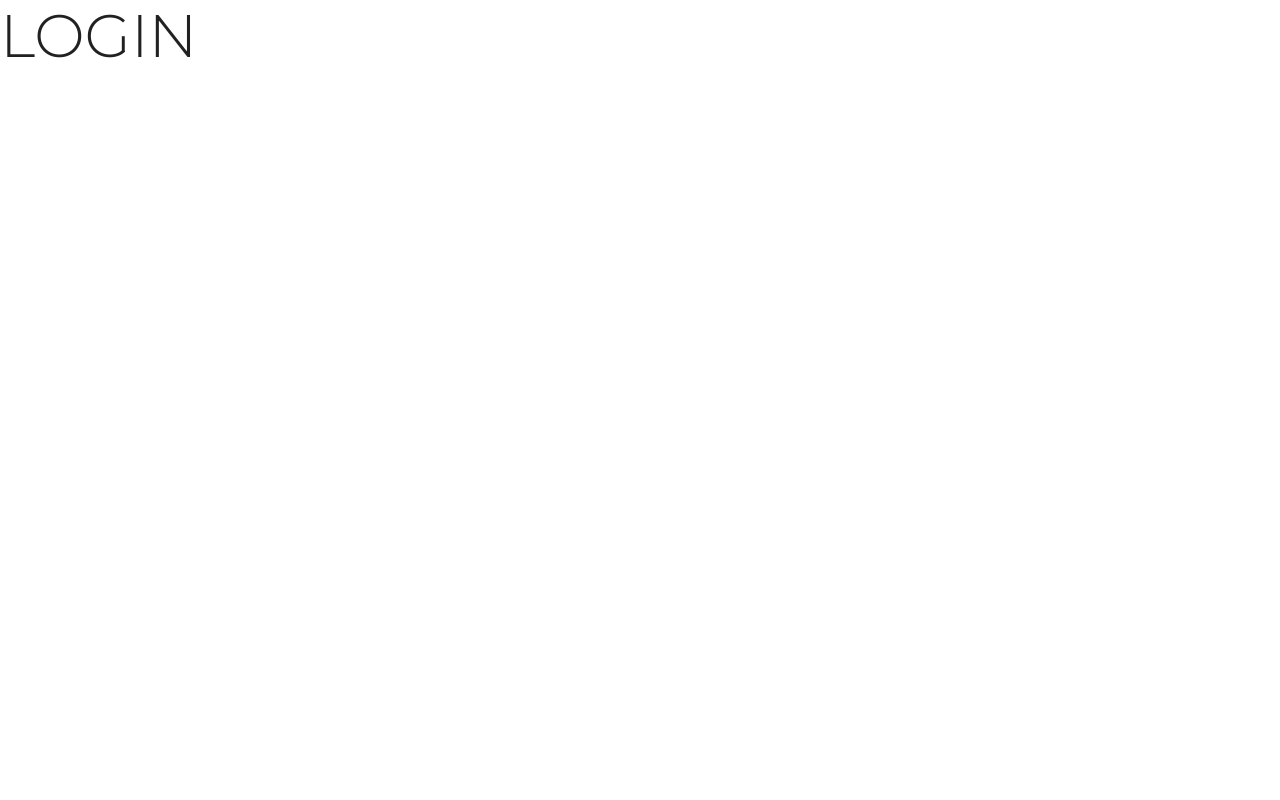
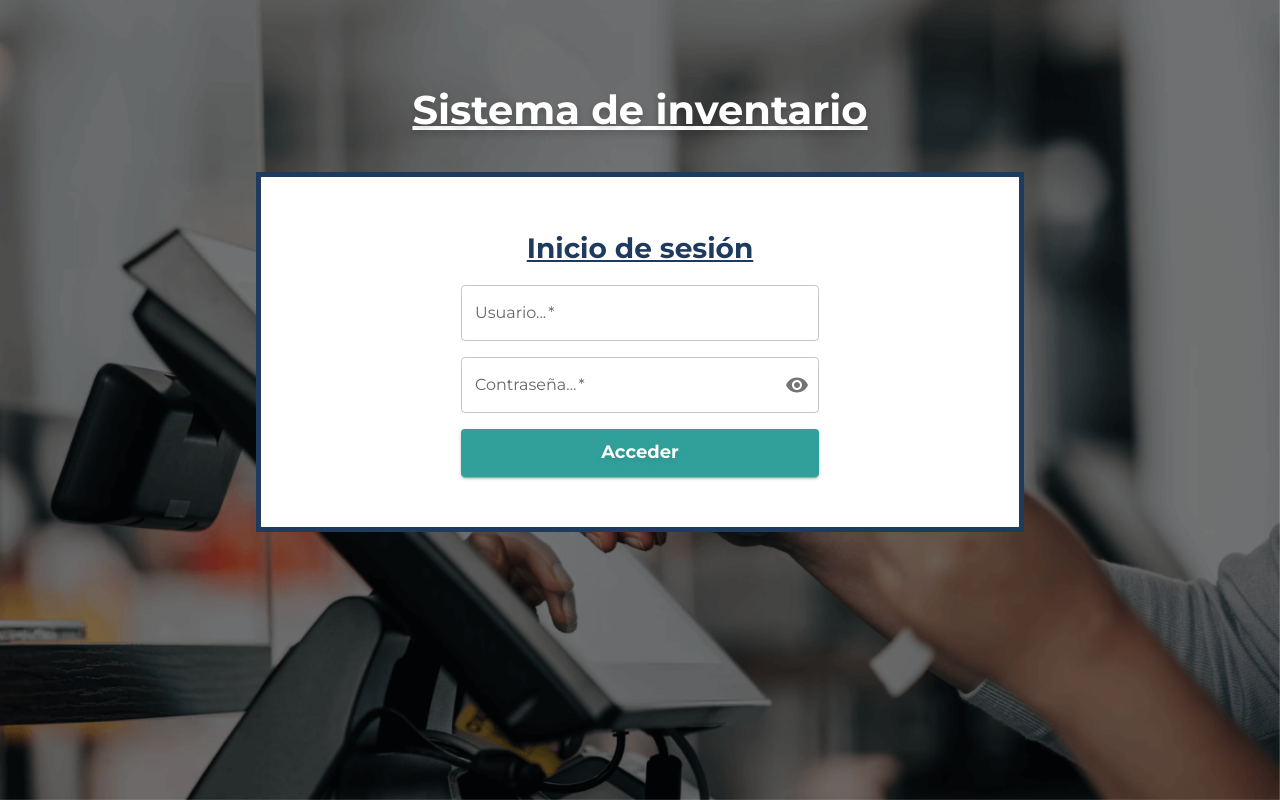
Before and after one commit to devathon-ed7/front-end, a React app: page /auth/login in a window 1280 px wide. Built offline with nearby package versions, Linux system fonts and the light colour scheme; the HTML template or start-up script is replaced by a standard one.

Commit message:
Feat: loginPage designed and store with hook

```diff
--- a/package.json
+++ b/package.json
@@ -14,6 +14,7 @@
     "@emotion/styled": "^11.13.0",
     "@mui/icons-material": "^5.16.6",
     "@mui/material": "^5.16.6",
+    "notistack": "^3.0.1",
     "react": "^18.3.1",
     "react-dom": "^18.3.1",
     "react-router-dom": "^6.26.0",
--- a/src/App.tsx
+++ b/src/App.tsx
@@ -1,3 +1,4 @@
+import { SnackbarProvider } from "notistack";
 import { BrowserRouter } from "react-router-dom";
 import { MainRouter } from "./router/MainRouter";
 import { AppTheme } from "./theme/AppTheme";
@@ -6,7 +7,9 @@ function App() {
   return (
     <BrowserRouter>
       <AppTheme>
-        <MainRouter />
+        <SnackbarProvider maxSnack={3}>
+          <MainRouter />
+        </SnackbarProvider>
       </AppTheme>
     </BrowserRouter>
   );
--- /dev/null
+++ b/src/auth/components/FormLogin.tsx
@@ -0,0 +1,78 @@
+import { Visibility, VisibilityOff } from "@mui/icons-material";
+import {
+    Box,
+    Button,
+    IconButton,
+    InputAdornment,
+    TextField,
+} from "@mui/material";
+import { useLogin } from "../hooks/useLogin";
+
+export const FormLogin = () => {
+  const {
+    form,
+    showPassword,
+    handleInputChange,
+    handleClickShowPassword,
+    handleMouseDownPassword,
+    handleSubmit,
+  } = useLogin();
+
+  return (
+    <Box
+      component={"form"}
+      onSubmit={handleSubmit}
+      sx={{
+        display: "flex",
+        flexDirection: "column",
+        rowGap: "1em",
+        width: "100%",
+      }}
+    >
+      <TextField
+        id="userName"
+        name="userName"
+        label="Usuario..."
+        type="text"
+        required
+        value={form.userName}
+        onChange={handleInputChange}
+        autoComplete="off"
+      />
+
+      <TextField
+        id="password"
+        name="password"
+        label="Contraseña..."
+        required
+        type={showPassword ? "text" : "password"}
+        value={form.password}
+        onChange={handleInputChange}
+        InputProps={{
+          endAdornment: (
+            <InputAdornment position="end">
+              <IconButton
+                aria-label="toggle password visibility"
+                onClick={handleClickShowPassword}
+                onMouseDown={handleMouseDownPassword}
+                edge="end"
+              >
+                {showPassword ? <VisibilityOff /> : <Visibility />}
+              </IconButton>
+            </InputAdornment>
+          ),
+        }}
+      />
+
+      <Button
+        type="submit"
+        size="large"
+        variant="contained"
+        color="secondary"
+        sx={{ fontSize: "18px" }}
+      >
+        Acceder
+      </Button>
+    </Box>
+  );
+};
--- /dev/null
+++ b/src/auth/hooks/useLogin.ts
@@ -0,0 +1,45 @@
+import { useEffect, useState } from "react";
+import { snackBarElement } from "../../helpers/snackBarElement";
+import { useAuth } from "../../hooks/useAuth";
+import { useForm } from "../../hooks/useForm";
+import { UserLogin } from "../../interfaces/index.interface";
+
+const formData: UserLogin = {
+  userName: "",
+  password: "",
+};
+export const useLogin = () => {
+  const { form, handleInputChange } = useForm(formData);
+  const [showPassword, setShowPassword] = useState(false);
+
+  const { startLogin, errorMessage, checking } = useAuth();
+
+  const handleClickShowPassword = () => setShowPassword((show) => !show);
+
+  const handleSubmit = (e: React.FormEvent<HTMLElement>) => {
+    e.preventDefault();
+    startLogin(form);
+  };
+
+  useEffect(() => {
+    if (errorMessage) {
+      snackBarElement("error", errorMessage);
+    }
+  }, [errorMessage]);
+
+  const handleMouseDownPassword = (
+    event: React.MouseEvent<HTMLButtonElement>
+  ) => {
+    event.preventDefault();
+  };
+
+  return {
+    form,
+    showPassword,
+    checking,
+    handleInputChange,
+    handleSubmit,
+    handleClickShowPassword,
+    handleMouseDownPassword,
+  };
+};
--- /dev/null
+++ b/src/auth/layouts/AuthLayout.tsx
@@ -0,0 +1,30 @@
+import { SxProps } from "@mui/material";
+import { Box } from "@mui/system";
+import BackGroundImage from "../assets/BackGroundImage.png";
+
+interface Props {
+  children: React.ReactNode;
+  sxProps?: SxProps;
+}
+
+export const AuthLayout = ({ children, sxProps }: Props) => {
+  return (
+    <>
+      <img
+        style={{
+          position: "fixed",
+          top: 0,
+          left: 0,
+          backgroundPosition: "center",
+          backgroundRepeat: "no-repeat",
+          objectFit: "cover",
+          width: "100vw",
+          height: "100vh",
+          zIndex: "-100000",
+        }}
+        src={BackGroundImage}
+      />
+      <Box sx={{ ...sxProps }}>{children}</Box>
+    </>
+  );
+};
--- a/src/auth/pages/LoginPage.tsx
+++ b/src/auth/pages/LoginPage.tsx
@@ -1,9 +1,58 @@
 import { Box, Typography } from "@mui/material";
+import { FormLogin } from "../components/FormLogin";
+import { AuthLayout } from "../layouts/AuthLayout";
 
 export const LoginPage = () => {
   return (
-    <Box>
-      <Typography variant="h2">LOGIN</Typography>
-    </Box>
+    <AuthLayout
+      sxProps={{
+        fontSize: { xs: "0.6875em", lg: "1em" },
+        height: "100vh",
+        width: "100vw",
+        display: "flex",
+        alignItems: "center",
+        flexDirection: "column",
+        rowGap: { xs: "1em", lg: "2em" },
+        pt: "5em",
+      }}
+    >
+      <Typography
+        sx={{
+          color: "white",
+          textDecoration: "underline",
+          textShadow: "0 3px 6px #00000035",
+          fontSize: "2.5em",
+          fontWeight: "bold",
+        }}
+      >
+        Sistema de inventario
+      </Typography>
+
+      <Box
+        sx={{
+          backgroundColor: "white",
+          width: { xs: "95vw", md: "60vw", xl: "50vw" },
+          border: "5px solid",
+          borderColor: "primary.dark",
+          padding: { xs: "2.5em 3em", lg: "3.125em 12.5em" },
+          display: "flex",
+          flexDirection: "column",
+          rowGap: "1em",
+          alignItems: "center",
+        }}
+      >
+        <Typography
+          sx={{
+            color: "primary.dark",
+            fontWeight: "bold",
+            fontSize: "1.75em",
+            textDecoration: "underline",
+          }}
+        >
+          Inicio de sesión
+        </Typography>
+        <FormLogin />
+      </Box>
+    </AuthLayout>
   );
 };
--- /dev/null
+++ b/src/auth/services/Auth.service.ts
@@ -0,0 +1,22 @@
+import { User } from "../../interfaces/index.interface";
+
+export const loginService = async (user: User) => {
+  try {
+    throw new Error("No se pudo loguear, porque la api no esta establecida XD");
+
+    const resp = await fetch(`http://localhost/api/auth/login`, {
+      method: "POST",
+      body: JSON.stringify(user),
+      headers: {
+        Accept: "application/json",
+        "Content-Type": "application/json",
+      },
+    });
+
+    return await resp.json();
+  } catch (error) {
+    console.log({ error });
+    throw (error as Error).message;
+    //Error de Backend en base a conexion
+  }
+};
--- /dev/null
+++ b/src/helpers/snackBarElement.ts
@@ -0,0 +1,9 @@
+import { VariantType, enqueueSnackbar } from "notistack";
+
+export const snackBarElement = (variant: VariantType, msg: string) => {
+  enqueueSnackbar(msg, {
+    variant,
+    style: { fontWeight: "bold", userSelect: "none" },
+    anchorOrigin: { vertical: "top", horizontal: "right" },
+  });
+};
--- /dev/null
+++ b/src/hooks/useAuth.ts
@@ -0,0 +1,57 @@
+import { loginService } from "../auth/services/Auth.service";
+import { snackBarElement } from "../helpers/snackBarElement";
+import { UserLogin } from "../interfaces/index.interface";
+import { useAuthStore } from "../store/auth/authStore";
+
+export const useAuth = () => {
+  const {
+    status,
+    errorMessage,
+    checking,
+    user,
+    setLogin,
+    setLogout,
+    setOnChecking,
+  } = useAuthStore();
+
+  const startLogin = async (user: UserLogin) => {
+    try {
+      setOnChecking();
+      const resp = await loginService(user);
+      if (resp.ok !== true) {
+        setLogout(resp.msg);
+        setTimeout(() => {
+          setLogout();
+        }, 1);
+        return;
+      }
+
+      setLogin(resp.user);
+
+      //Agregar token al localStorage
+      sessionStorage.setItem("token", resp.token);
+    } catch (error) {
+      console.log(user);
+      snackBarElement("error", error as string);
+    }
+  };
+
+  const checkAuthToken = async () => {};
+
+  const startLogout = async () => {
+    // setLogout()
+    sessionStorage.removeItem("token");
+  };
+
+  return {
+    //Properties
+    status,
+    errorMessage,
+    checking,
+    user,
+    //Methods
+    startLogin,
+    checkAuthToken,
+    startLogout,
+  };
+};
--- /dev/null
+++ b/src/hooks/useForm.ts
@@ -0,0 +1,24 @@
+import { ChangeEvent, useState } from "react";
+
+export const useForm = <T extends Object>(initState: T) => {
+  const [form, setForm] = useState(initState);
+
+  const handleInputChange = ({ target }: ChangeEvent<HTMLInputElement>) => {
+    const { name, value } = target;
+    setForm((form: any) => ({
+      ...form,
+      [name]: value,
+    }));
+  };
+
+  const resetForm = (init: any) => {
+    setForm(init);
+  };
+
+  return {
+    ...form,
+    form,
+    handleInputChange,
+    resetForm,
+  };
+};
--- /dev/null
+++ b/src/store/auth/authStore.ts
@@ -0,0 +1,39 @@
+import { create } from "zustand";
+import { AuthState, User } from "../../interfaces/index.interface";
+
+export interface UseAuthStoreState extends AuthState {
+  setLogin: (data: User) => void;
+  setLogout: (msg?: string) => void;
+  setOnChecking: () => void;
+}
+
+export const initiValues: AuthState = {
+  checking: false,
+  errorMessage: undefined,
+  status: "checking",
+  user: undefined,
+};
+
+export const useAuthStore = create<UseAuthStoreState>((set) => ({
+  ...initiValues,
+  setLogin: (data) =>
+    set((_state) => ({
+      checking: false,
+      errorMessage: undefined,
+      status: "authenticated",
+      user: data,
+    })),
+  setLogout: (msg) =>
+    set((_state) => ({
+      checking: false,
+      errorMessage: msg,
+      status: "not-authenticated",
+      user: undefined,
+    })),
+  setOnChecking: () =>
+    set(() => ({
+      checking: true,
+      errorMessage: undefined,
+      user: undefined,
+    })),
+}));
```
Also changed, not shown: src/interfaces/index.interface.ts (+17 -0 lines), src/auth/assets/BackGroundImage.png (added), 1 other file (tests, documents, lock files or other folders).
